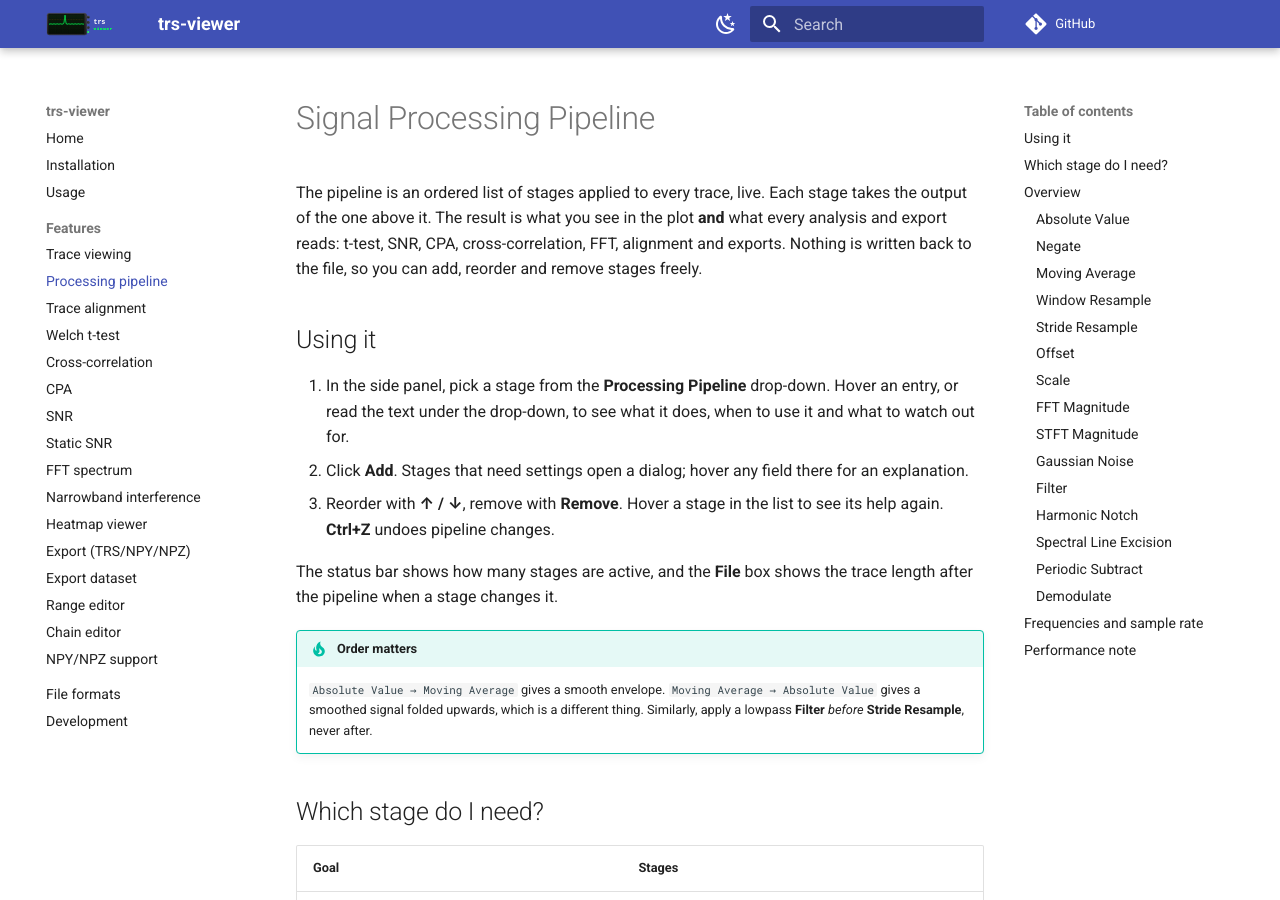
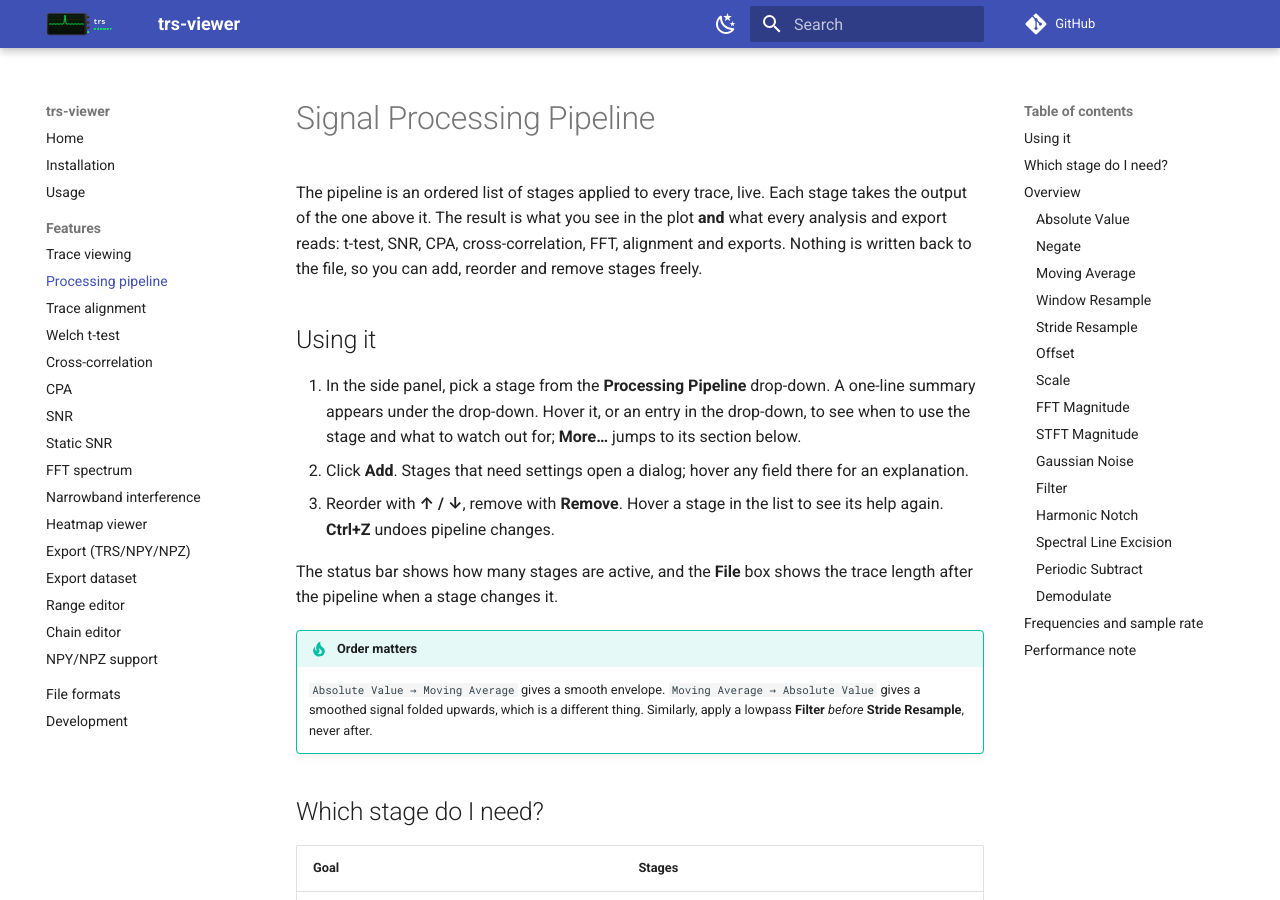
Before and after one commit to JJanasek/trs-viewer, an MkDocs documentation site: the page built from docs/features/pipeline.md, in a window 1280 px wide and 900 px high. Built offline with MkDocs 1.6.1 and Material for MkDocs 9.7.7, drawn with Linux system fonts in a browser that asks for light colours; comment, search, counter and statistics services are not loaded.

Commit message:
Shorten the pipeline stage help to one line
The text under the stage drop-down was five lines of summary, use and
caveats. It is now just the one-line summary with a More… link to the
docs; the full Use for / Watch out text moved to the label's tooltip
(and stays in the drop-down and pipeline-list tooltips).

Co-Authored-By: Claude Opus 5.5 <noreply@anthropic.com>

```diff
--- a/docs/features/pipeline.md
+++ b/docs/features/pipeline.md
@@ -9,8 +9,9 @@ file, so you can add, reorder and remove stages freely.
 ## Using it
 
 1. In the side panel, pick a stage from the **Processing Pipeline** drop-down.
-   Hover an entry, or read the text under the drop-down, to see what it does,
-   when to use it and what to watch out for.
+   A one-line summary appears under the drop-down. Hover it, or an entry in
+   the drop-down, to see when to use the stage and what to watch out for;
+   **More…** jumps to its section below.
 2. Click **Add**. Stages that need settings open a dialog; hover any field there
    for an explanation.
 3. Reorder with **↑ / ↓**, remove with **Remove**. Hover a stage in the list to
```
Also changed, not shown: 1 other file.
